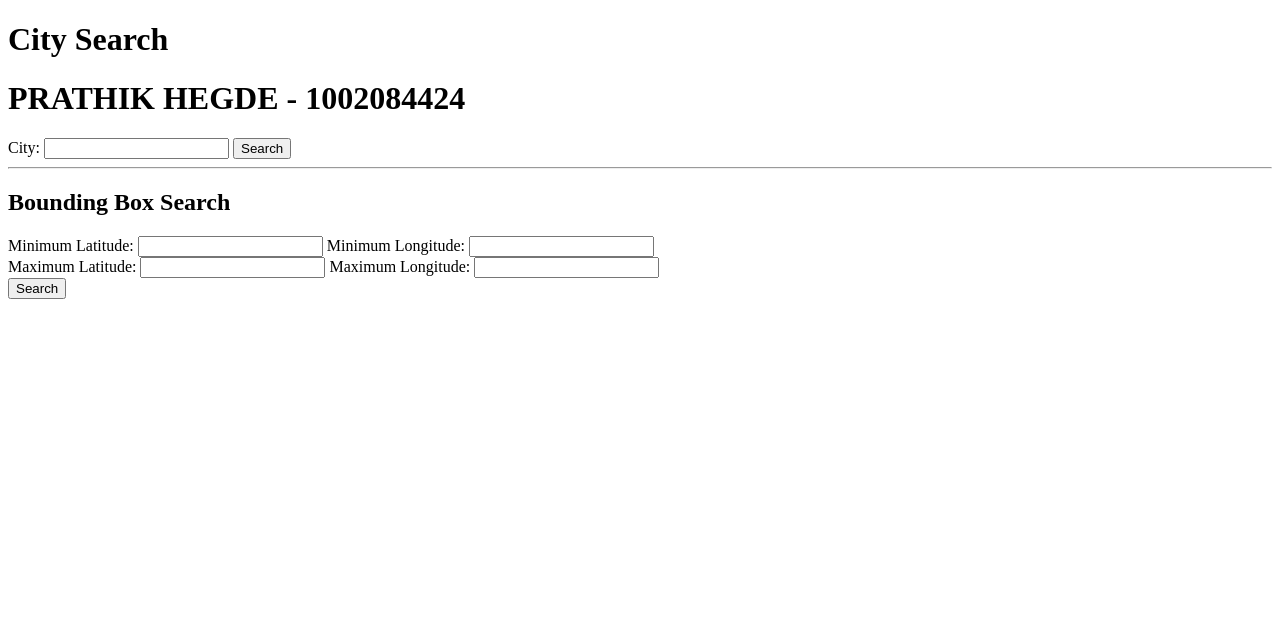
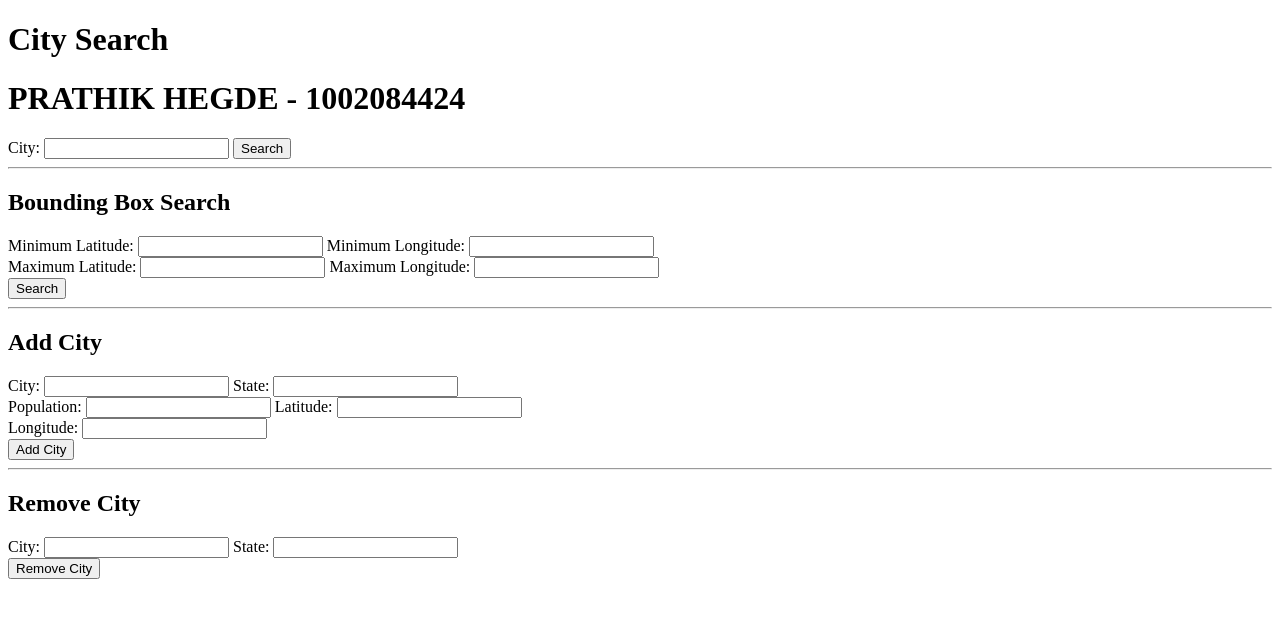
Before and after one commit to prathikh1998/DatabaseSearch, a Flask app: page / in a window 1280 px wide. Shown: the top 618 px of the page. Run offline with Flask 3, Linux system fonts and the light colour scheme.

Commit message:
Add files via upload

```diff
--- a/templates/index.html
+++ b/templates/index.html
@@ -28,5 +28,38 @@
         <br>
         <button type="submit">Search</button>
     </form>
+
+    <hr>
+
+    <h2>Add City</h2>
+    <form action="/add" method="POST">
+        <label for="add_city">City:</label>
+        <input type="text" name="add_city" id="add_city" required>
+        <label for="add_state">State:</label>
+        <input type="text" name="add_state" id="add_state" required>
+        <br>
+        <label for="add_population">Population:</label>
+        <input type="number" name="add_population" id="add_population" required>
+        <label for="add_lat">Latitude:</label>
+        <input type="number" name="add_lat" id="add_lat" step="any" required>
+        <br>
+        <label for="add_lon">Longitude:</label>
+        <input type="number" name="add_lon" id="add_lon" step="any" required>
+        <br>
+        <button type="submit">Add City</button>
+    </form>
+
+    <hr>
+
+    <h2>Remove City</h2>
+    <form action="/remove" method="POST">
+        <label for="remove_city">City:</label>
+        <input type="text" name="remove_city" id="remove_city" required>
+        <label for="remove_state">State:</label>
+        <input type="text" name="remove_state" id="remove_state" required>
+        <br>
+        <button type="submit">Remove City</button>
+    </form>
+
 </body>
 </html>
```
